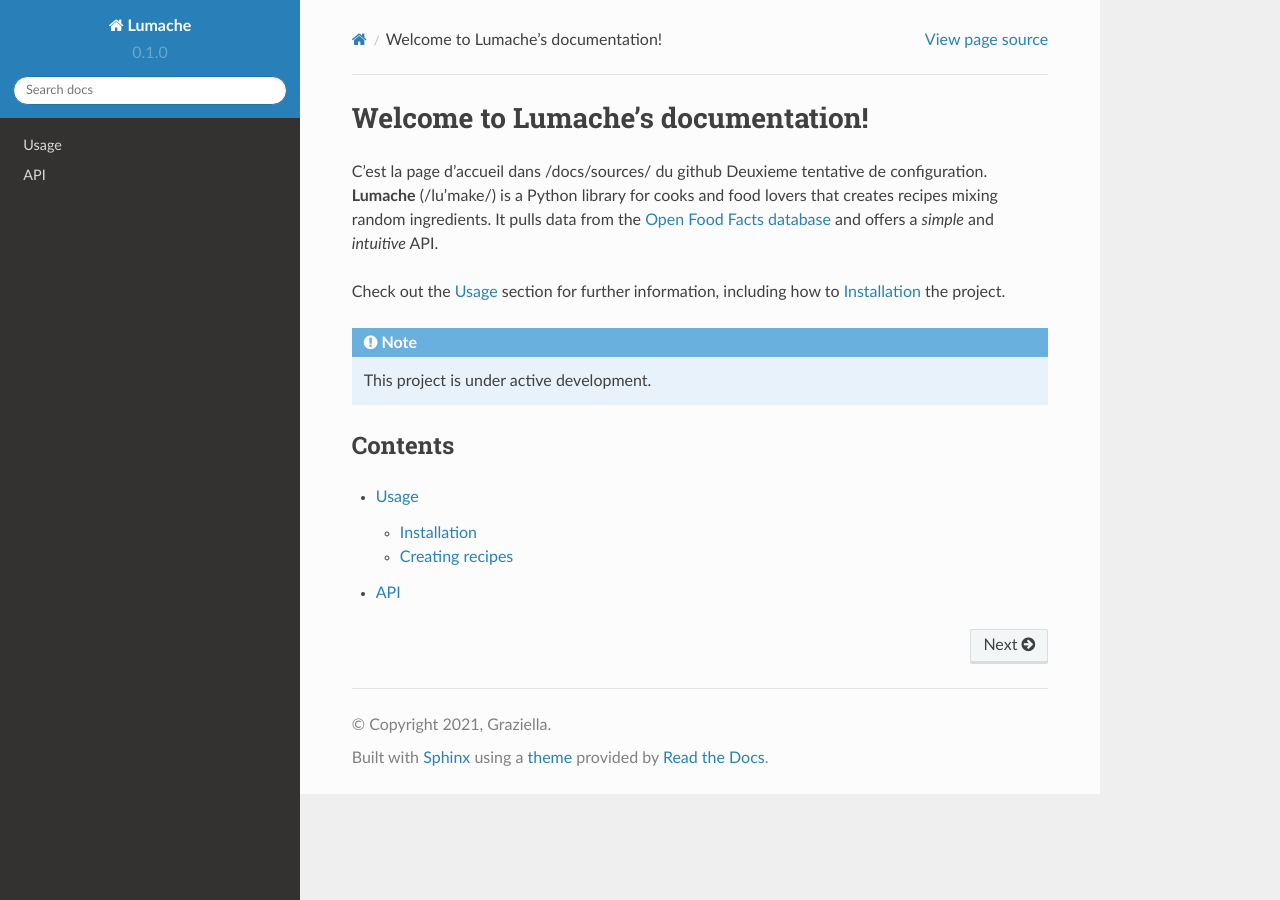
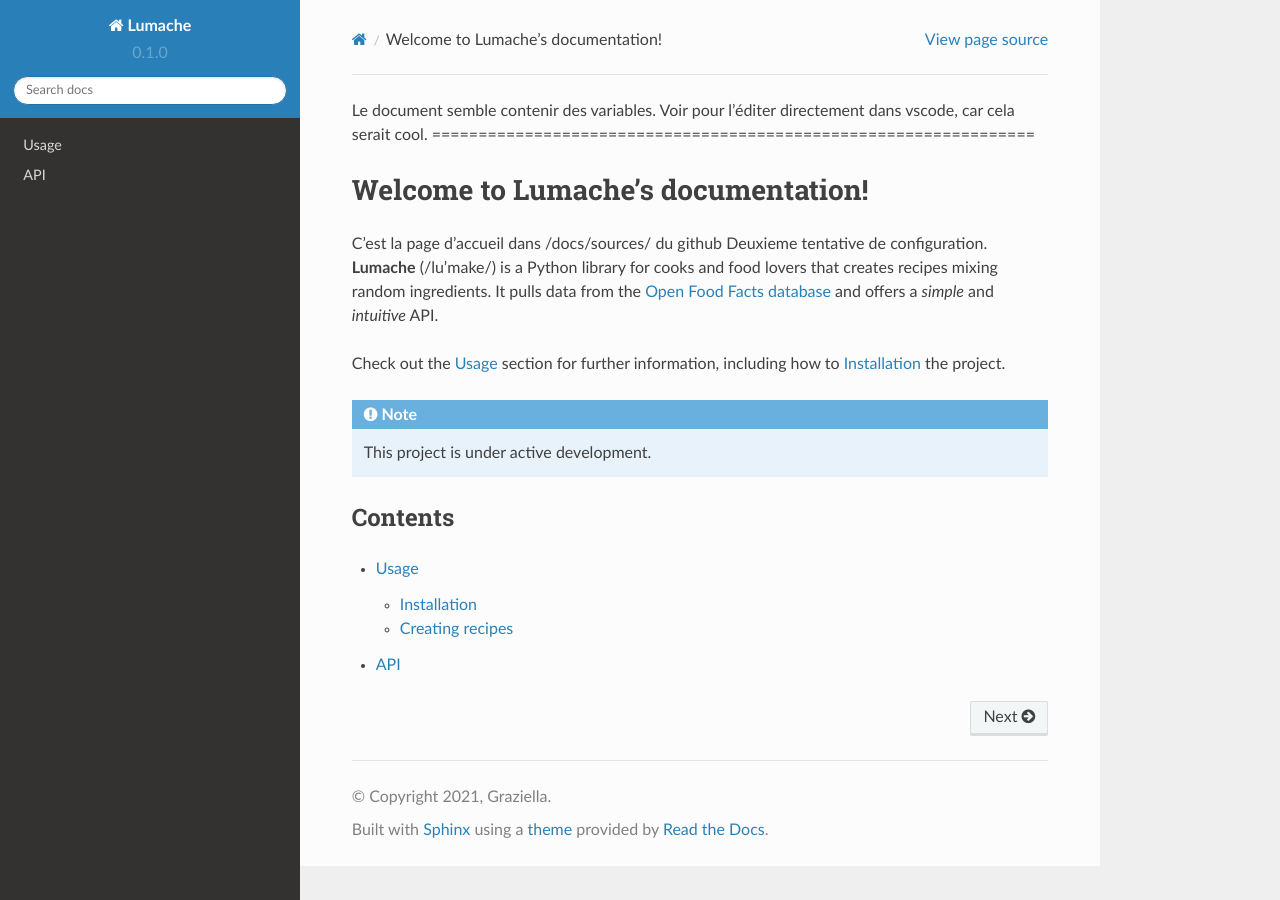
Before and after one commit to Testdevpy/rtd-testtutorial, a Sphinx documentation site: the page built from docs/source/index.rst, in a window 1280 px wide. Built offline with Sphinx 7.4.7 and the Read the Docs theme 2.0.0, drawn with Linux system fonts in a browser that asks for light colours.

```diff
--- a/docs/source/index.rst
+++ b/docs/source/index.rst
@@ -1,3 +1,7 @@
+Le document semble contenir des variables.
+Voir pour l'éditer directement dans vscode, car cela serait cool.
+=================================================================
+
 Welcome to Lumache's documentation!
 ===================================
 C'est la page d'accueil dans /docs/sources/ du github
```
